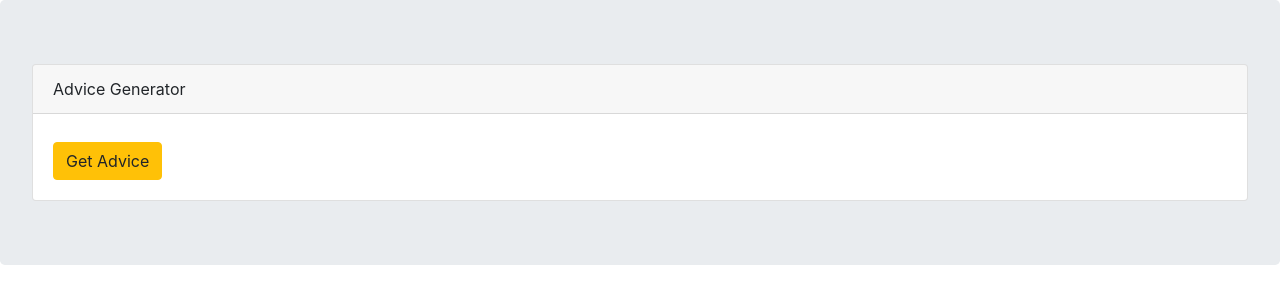
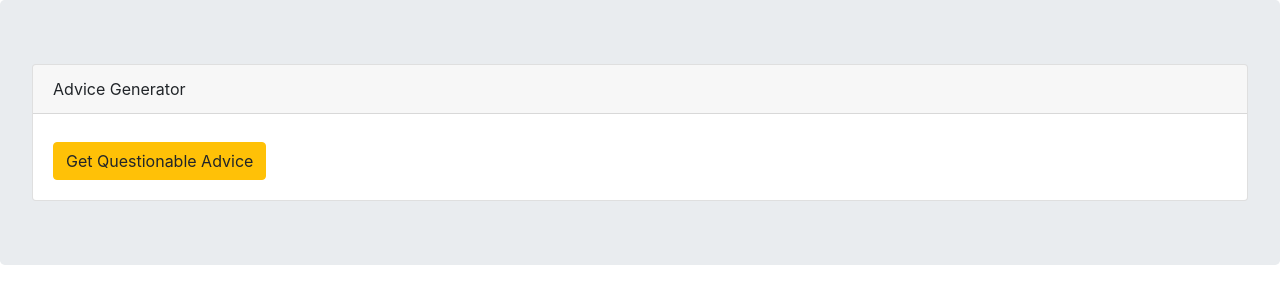
Before and after one commit to AmmonK/advice-generator, a website: page index.html in a window 1280 px wide. Drawn offline with nearby package versions, Linux system fonts and the light colour scheme.

Commit message:
updated button

```diff
--- a/index.html
+++ b/index.html
@@ -19,7 +19,7 @@
         <div class="card-body">
           <h2 id="advice"></h2>
           <button class="btn btn-warning" onClick="getAdvice()">
-            Get Advice
+            Get Questionable Advice
           </button>
         </div>
       </div>
```
